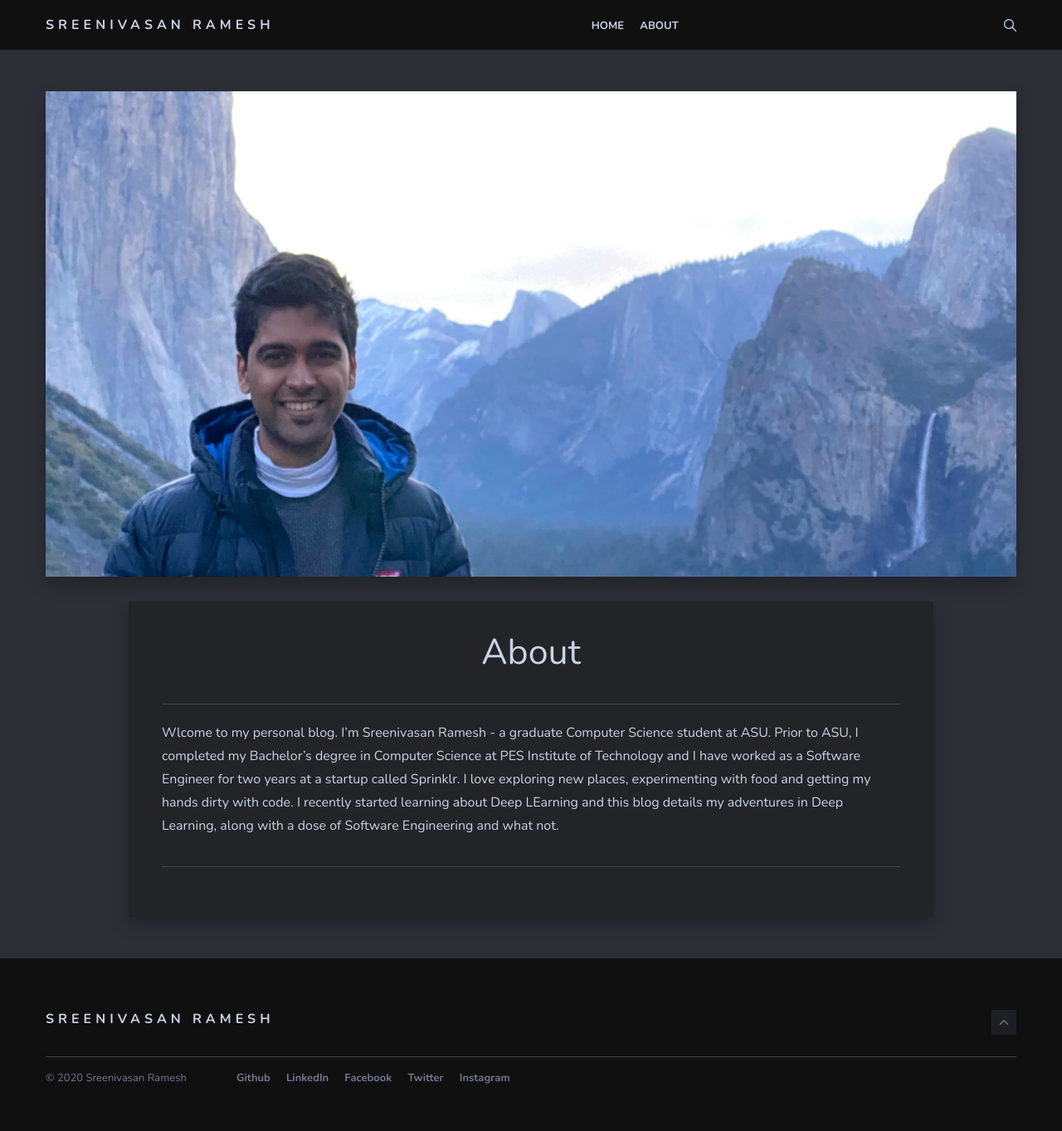
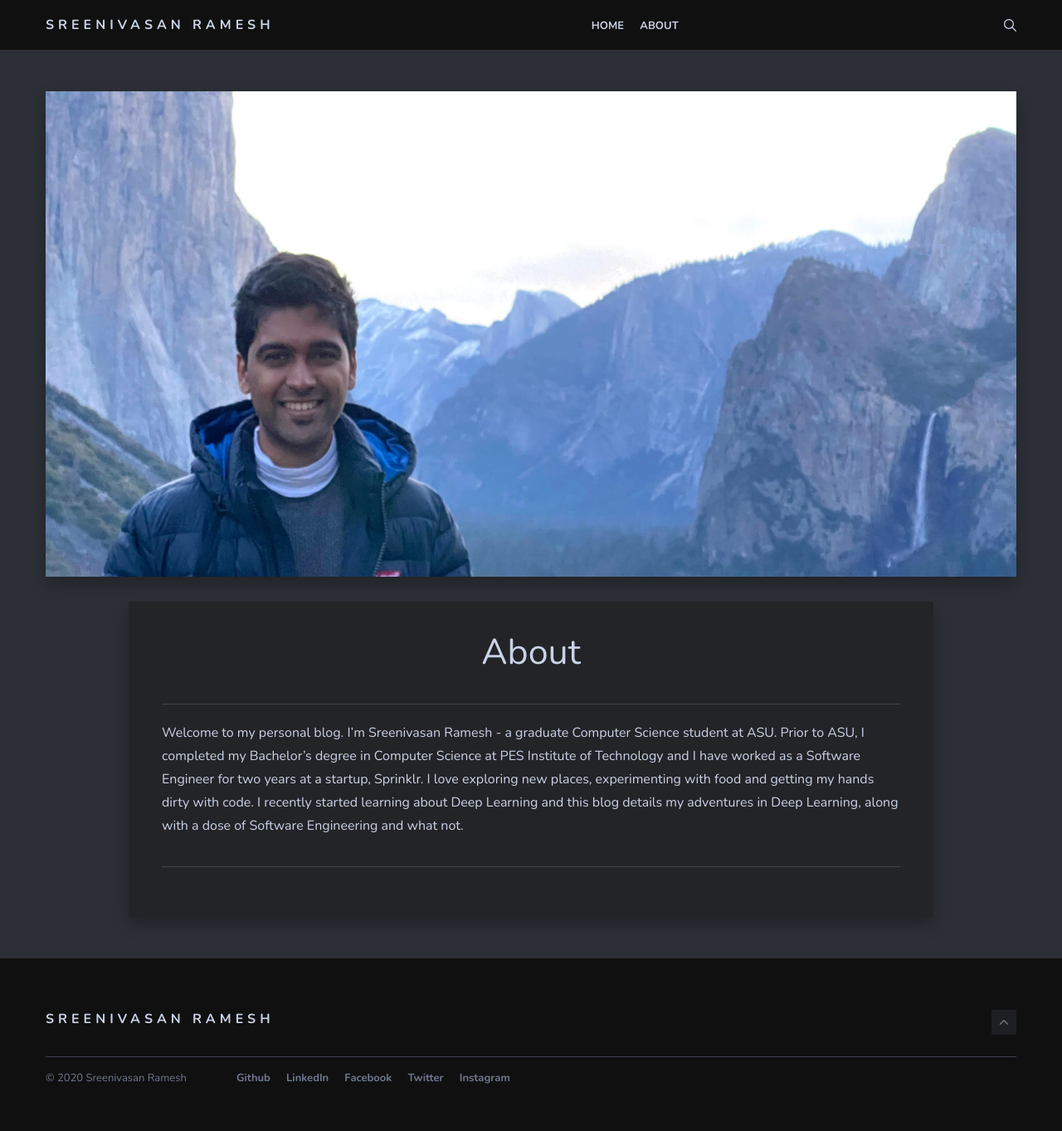
Before and after one commit to sreenivasanramesh/sreenivasanramesh.github.io, a Jekyll site: the page built from _pages/about.md, in a window 1280 px wide. Shown: the whole page at 83% size. Built offline with Jekyll 4.4.1, drawn with Linux system fonts in a browser that asks for light colours; nearby versions of some CDN libraries.

```diff
--- a/_pages/about.md
+++ b/_pages/about.md
@@ -5,4 +5,4 @@
 permalink: /about/
 ---
 
-Wlcome to my personal blog. I'm Sreenivasan Ramesh - a graduate Computer Science student at ASU. Prior to ASU, I completed my Bachelor's degree in Computer Science at PES Institute of Technology and I have worked as a Software Engineer for two years at a startup called Sprinklr. I love exploring new places, experimenting with food and getting my hands dirty with code. I recently started learning about Deep LEarning and this blog details my adventures in Deep Learning, along with a dose of Software Engineering and what not.
+Welcome to my personal blog. I'm Sreenivasan Ramesh - a graduate Computer Science student at ASU. Prior to ASU, I completed my Bachelor's degree in Computer Science at PES Institute of Technology and I have worked as a Software Engineer for two years at a startup, Sprinklr. I love exploring new places, experimenting with food and getting my hands dirty with code. I recently started learning about Deep Learning and this blog details my adventures in Deep Learning, along with a dose of Software Engineering and what not.
```
